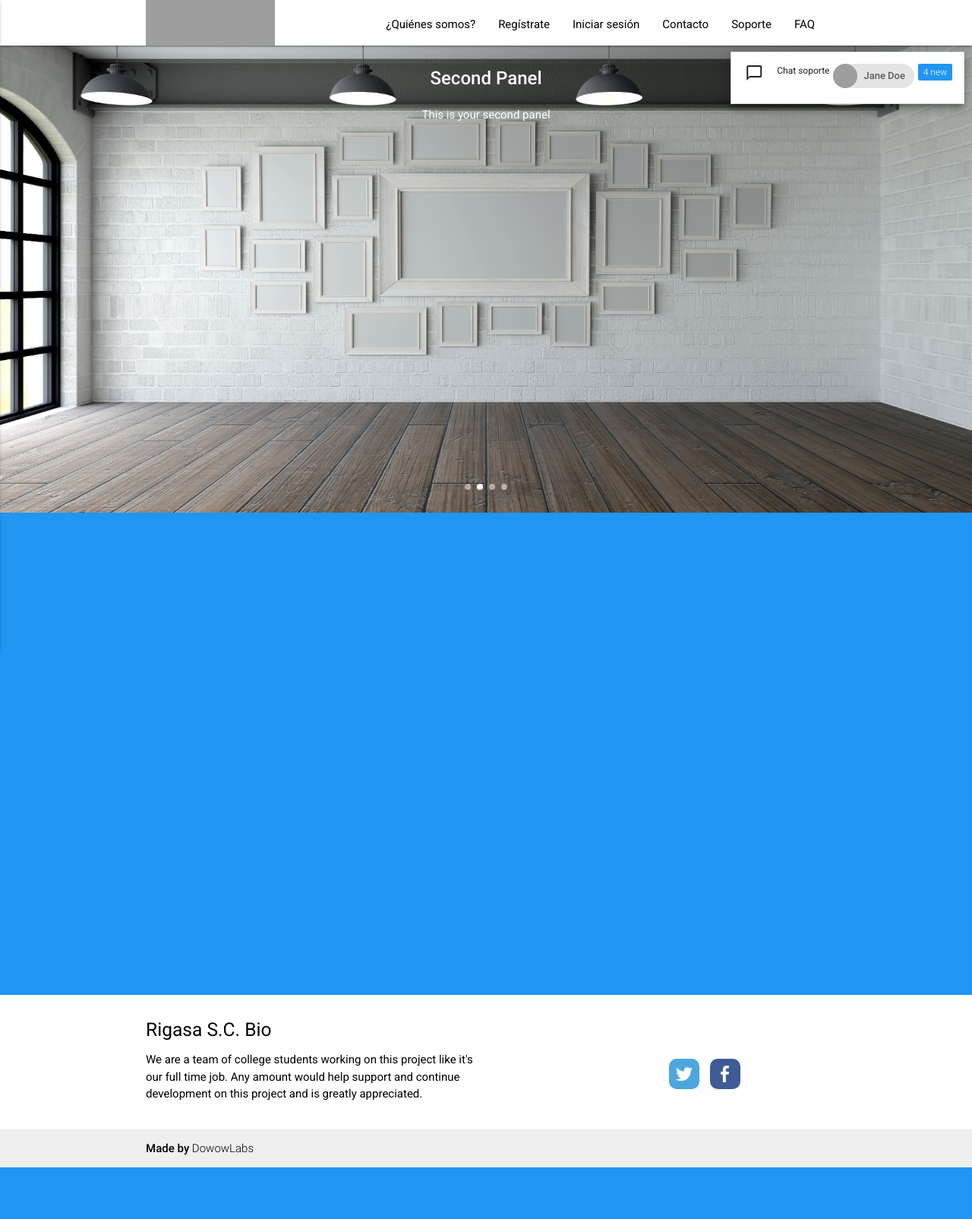
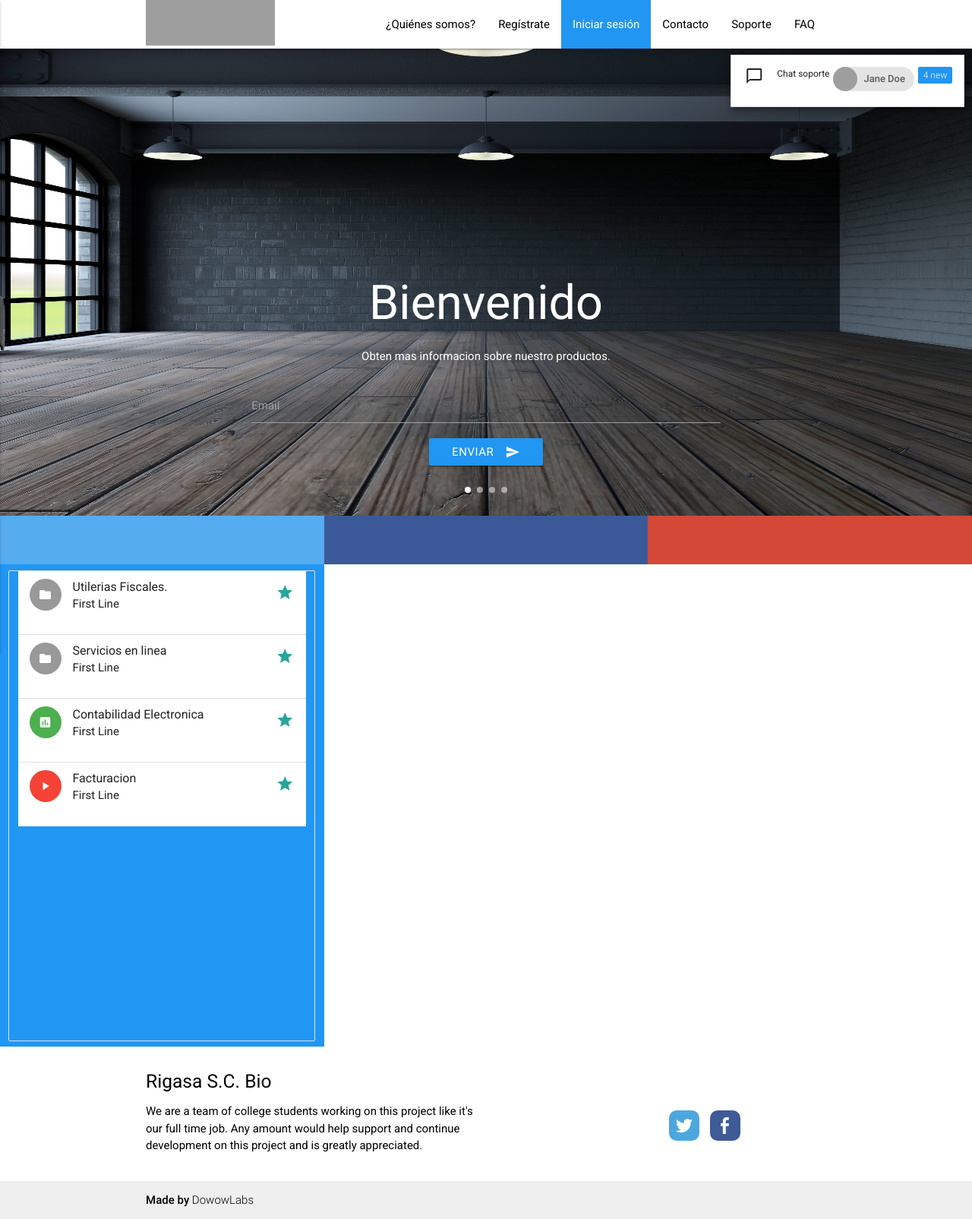
Before and after one commit to HugoGtz/sistemacontabl3, a CodeIgniter app: page /database/ in a window 1280 px wide. Shown: the whole page at 76% size. Before the commit the page ends 1537 px from the top, so only its background shows below. Run offline with CodeIgniter, Linux system fonts and the light colour scheme; some libraries are stand-ins or nearby versions; grey boxes are pictures that could not be loaded.

Commit message:
table services

```diff
--- a/SistemaContabl3/application/views/footer.php
+++ b/SistemaContabl3/application/views/footer.php
@@ -8,7 +8,7 @@
         <div class="col l3 s12 offset-l3">
           <h5>Redes Sociales</h5>
           <ul class="soc">
-            <li><a class="soc-twitter" href="#"></a></li>
+            <li><a class="soc-twitter" href="https://www.facebook.com/tusaludfiscal/?fref=ts"></a></li>
             <li><a class="soc-facebook soc-icon-last" href="#"></a></li>
           </ul>
         </div>
--- a/SistemaContabl3/application/views/header.php
+++ b/SistemaContabl3/application/views/header.php
@@ -41,7 +41,7 @@
         <ul class="right hide-on-med-and-down">
           <li><a class="black-text" href="<?php echo base_url('sections/quiensomos') ?>">¿Quiénes somos?</a></li>
           <li><a class="black-text" href="<?php echo base_url('sections/registro') ?>">Regístrate</a></li>
-          <li><a class="black-text" href="<?php echo base_url('sections/iniciar') ?>">Iniciar sesión</a></li>
+          <li class="blue" ><a class="white-text" href="<?php echo base_url('sections/iniciar') ?>">Iniciar sesión</a></li>
           <li><a class="black-text" href="<?php echo base_url('sections/contacto') ?>">Contacto</a></li>
           <li><a class="black-text" href="<?php echo base_url('sections/soporte') ?>">Soporte</a></li>
           <li><a class="black-text" href="<?php echo base_url('sections/faq') ?>">FAQ</a></li>
--- a/SistemaContabl3/application/views/index.php
+++ b/SistemaContabl3/application/views/index.php
@@ -1,8 +1,28 @@
 <div class="carousel carousel-slider center" data-indicators="true">
 
     <div class="carousel-item imgs1 white-text " href="#one!">
-      <h2>First Panel</h2>
-      <p class="white-text">This is your first panel</p>
+      <div class="down">
+
+      <h1>Bienvenido</h1>
+      <p class="white-text">Obten mas informacion sobre nuestro productos.</p>
+
+
+    <form class="col s16">
+      <div class="row">
+        <div class="input-field col s6 offset-s3">
+          <input id="email" type="email" class="validate">
+          <label for="email" data-error="Incorrecto" data-success="Correcto">Email</label>
+          <button class="btn waves-effect waves-light blue" type="submit" name="action">Enviar
+    <i class="material-icons right">send</i>
+  </button>
+        </div>
+
+      </div>
+    </form>
+      </div>
+
+
+
     </div>
     <div class="carousel-item imgs2 white-text" href="#two!">
       <h2>Second Panel</h2>
@@ -17,11 +37,57 @@
       <p class="white-text">This is your fourth panel</p>
     </div>
   </div>
-  <div class="blue">
-    <div class="col s12"></div>
+  <div class="row bar-m">
+    <div class="col s12 n-p">
+    <div class="col s4 twitter bar"></div>
+    <div class="col s4 facebook bar"></div>
+    <div class="col s4 google bar"></div>
+    </div>
   </div>
+  <div  class="blue">
+    <div class="col s12">
+    <div class="row">
+      <div class="col l4 left">
+         <ul class="collection bar-lateral col l12">
+    <li class="collection-item avatar">
+      <i class="material-icons circle">folder</i>
+      <span class="title">Utilerias Fiscales.</span>
+      <p>First Line <br>
+      </p>
+        <a href="#!" class="secondary-content"><i class="material-icons">grade</i></a>
+    </li>
+    <li class="collection-item avatar">
+      <i class="material-icons circle">folder</i>
+      <span class="title">Servicios en linea</span>
+      <p>First Line <br>
+      </p>
+      <a href="#!" class="secondary-content"><i class="material-icons">grade</i></a>
+    </li>
+    <li class="collection-item avatar">
+      <i class="material-icons circle green">insert_chart</i>
+      <span class="title">Contabilidad Electronica</span>
+      <p>First Line <br>
+      </p>
+      <a href="#!" class="secondary-content"><i class="material-icons">grade</i></a>
+    </li>
+    <li class="collection-item avatar">
+      <i class="material-icons circle red">play_arrow</i>
+      <span class="title">Facturacion</span>
+      <p>First Line <br>
+      </p>
+      <a href="#!" class="secondary-content"><i class="material-icons">grade</i></a>
+    </li>
+  </ul>
+      </div>
+       <div class="col s8 bar-lateral white">
+    </div>
+    </div>
+    </div>
+
+  </div>
+
   <script type="text/javascript">
-    $('.carousel.carousel-slider').carousel({fullWidth: true, padding:200},setTimeout(autoplay, 4500));
+    $('.carousel.carousel-slider').carousel({fullWidth: true, padding:200},setTimeout(autoplay, 10000));
     function autoplay() {
       $('.carousel').carousel('next');
       setTimeout(autoplay, 10000);
--- a/SistemaContabl3/css/main.css
+++ b/SistemaContabl3/css/main.css
@@ -1,15 +1,17 @@
 html{
     font-family: 'Roboto', sans-serif;
 }
-
+.down{
+    margin-top:300px;
+}
 .navbar-fixed{
-    height: 60px;
+    height: 64px;
     z-index: 999;
 }
 
 nav{
     background: #fff;
-    height: 60px;
+    height: 64px;
 }
 
 .brand-logo div img{
@@ -32,6 +34,8 @@ nav{
     padding-top: 15px;
 }
 
+
+/* css chat */
 .chat-box{
     position: fixed;
     right: 10px;
@@ -72,3 +76,44 @@ nav{
     margin-right: 2px;
     margin-bottom: 5px;
 }
+
+
+/* css bar socials*/
+.bar-m{
+    margin:0;
+}
+.bar{
+    height:64px;
+}
+.bar-m .col{
+    padding:0;
+}
+.twitter{
+    background:#55acee;
+    float:left;
+
+}
+.facebook{
+    background:#3b5998;
+        float:left;
+
+}
+.google{
+    background:#d34836;
+        float:left;
+
+}
+
+ /* label focus color */
+  .down .input-field input[type=email]:focus + label {
+     color: #fff;
+}
+/* label underline focus color */
+  .down .input-field input[type=email]:focus {
+     border-bottom: 1px solid #2196F3;
+     box-shadow: 0 1px 0 0 #2196F3;
+   }
+
+.bar-lateral{
+    height:620px;
+}
```
